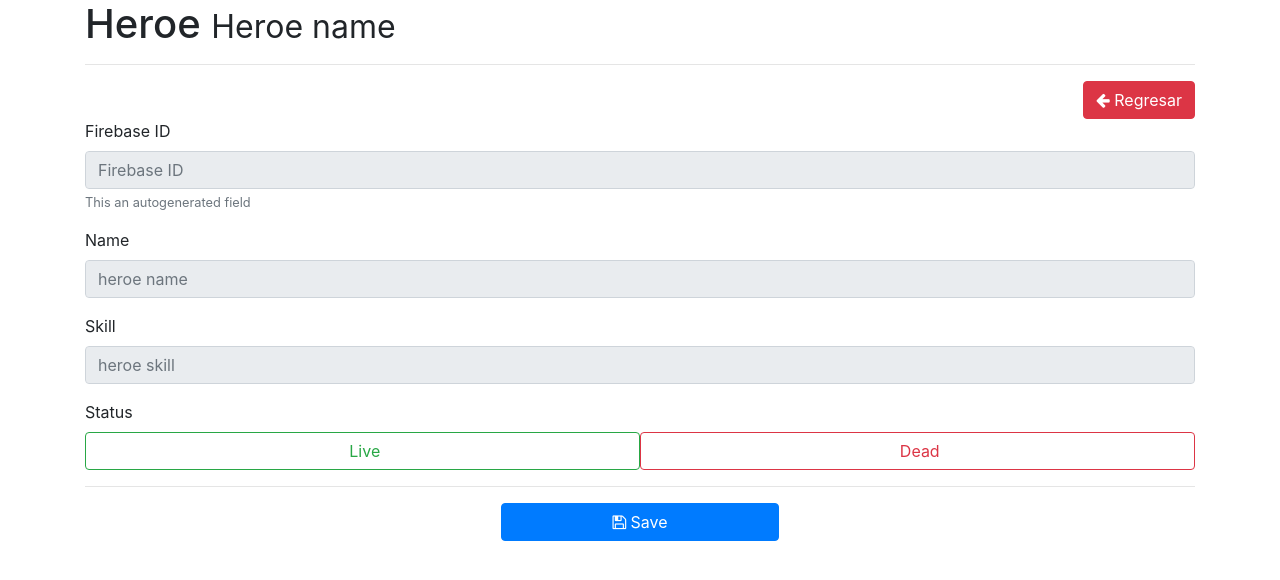
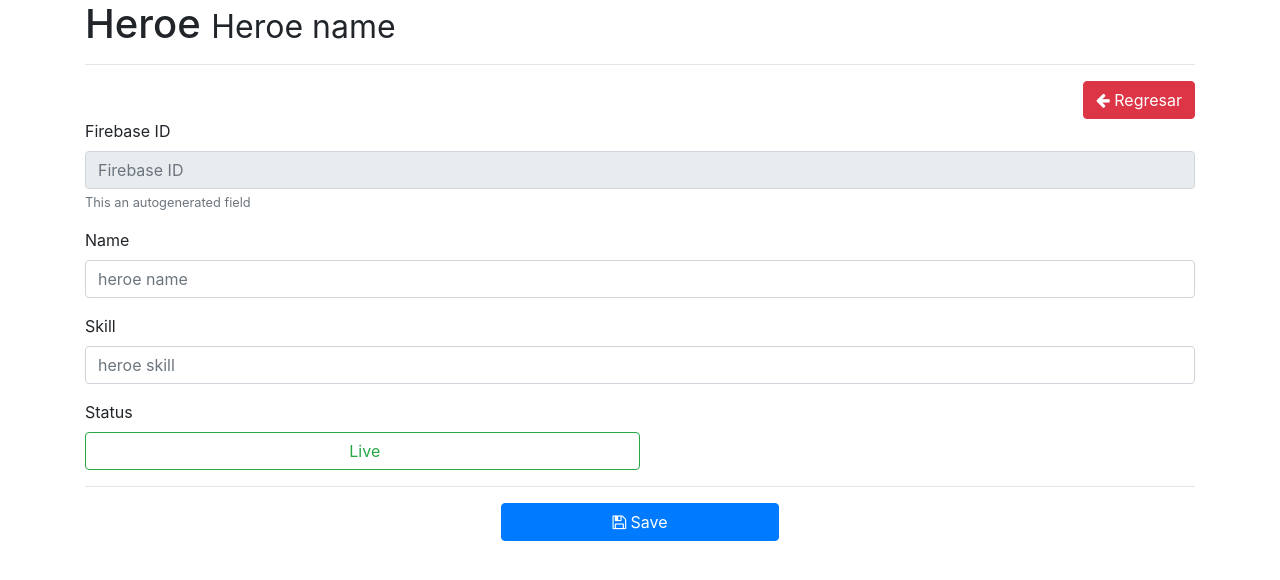
Before and after one commit to ccasbre27/CRUD-Angular, an Angular app: page /heroe/1 in a window 1280 px wide. Shown: the top 580 px of the page. Built offline with nearby package versions, Linux system fonts and the light colour scheme.

Commit message:
added heroe model and linked with add hero view

```diff
--- a/src/app/app.module.ts
+++ b/src/app/app.module.ts
@@ -6,6 +6,7 @@ import { HeroesComponent } from './pages/heroes/heroes.component';
 import { HeroeComponent } from './pages/heroe/heroe.component';
 
 import { AppRoutingModule } from './app-routing.module';
+import { FormsModule } from '@angular/forms';
 
 
 @NgModule({
@@ -16,7 +17,8 @@ import { AppRoutingModule } from './app-routing.module';
   ],
   imports: [
     BrowserModule,
-    AppRoutingModule
+    AppRoutingModule,
+    FormsModule
   ],
   providers: [],
   bootstrap: [AppComponent]
--- /dev/null
+++ b/src/app/models/heroe.model.ts
@@ -0,0 +1,12 @@
+export class HeroeModel {
+
+    id: string;
+    name: string;
+    skill: string;
+    isLive: boolean;
+
+    constructor() {
+        this.isLive = true;
+    }
+
+}
--- a/src/app/pages/heroe/heroe.component.html
+++ b/src/app/pages/heroe/heroe.component.html
@@ -11,29 +11,29 @@
 
 <div class="row animated fadeIn faster">
     <div class="col">
-        <form action="">
+        <form (ngSubmit)="guardar( f )" #f="ngForm">
             <div class="form-group">
                 <label>Firebase ID</label>
-                <input type="text" class="form-control" disabled="disabled" placeholder="Firebase ID">
+                <input [(ngModel)]="heroe.id" name="id" type="text" class="form-control" disabled="disabled" placeholder="Firebase ID">
                 <small class="form-text text-muted">This an autogenerated field</small>
             </div>
             <div class="form-group">
                 <label>Name</label>
-                <input type="text" class="form-control" disabled="disabled" placeholder="heroe name" required>
+                <input [(ngModel)]="heroe.name" name="name" type="text" class="form-control" placeholder="heroe name" required>
             </div>
             <div class="form-group">
                 <label>Skill</label>
-                <input type="text" class="form-control" disabled="disabled" placeholder="heroe skill" required>
+                <input [(ngModel)]="heroe.skill" name="skill" type="text" class="form-control" placeholder="heroe skill" required>
             </div>
             <div class="form-group">
                 <label>Status</label>
                 <br>
-                <button class="btn btn-outline-success w-50" type="button">
+                <button *ngIf="heroe.isLive" (click)="heroe.isLive = false" class="btn btn-outline-success w-50" type="button">
                     <i class="fa fa-smile-wink"></i>
                     Live
                 </button>
 
-                <button class="btn btn-outline-danger w-50" type="button">
+                <button *ngIf="!heroe.isLive" (click)="heroe.isLive = true" class="btn btn-outline-danger w-50" type="button">
                     <i class="fa fa-smile-dizzy"></i>
                     Dead
                 </button>
--- a/src/app/pages/heroe/heroe.component.ts
+++ b/src/app/pages/heroe/heroe.component.ts
@@ -1,4 +1,6 @@
 import { Component, OnInit } from '@angular/core';
+import { HeroeModel } from '../../models/heroe.model';
+import { NgForm } from '@angular/forms';
 
 @Component({
   selector: 'app-heroe',
@@ -7,9 +9,20 @@ import { Component, OnInit } from '@angular/core';
 })
 export class HeroeComponent implements OnInit {
 
+  heroe = new HeroeModel();
+
   constructor() { }
 
   ngOnInit() {
   }
 
+  guardar(form: NgForm) {
+
+    if ( form.invalid ) {
+      return;
+    }
+    console.log(form);
+    console.log(this.heroe);
+  }
+
 }
```
